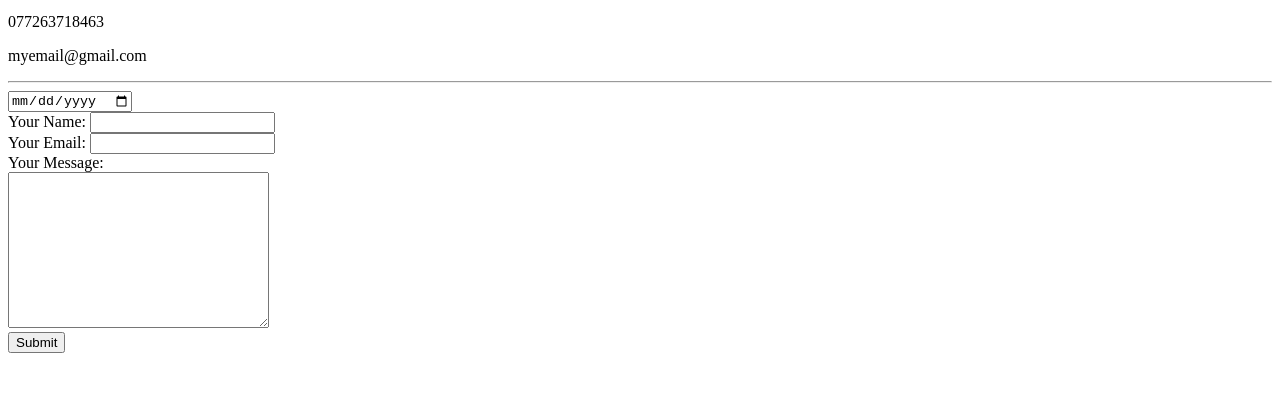
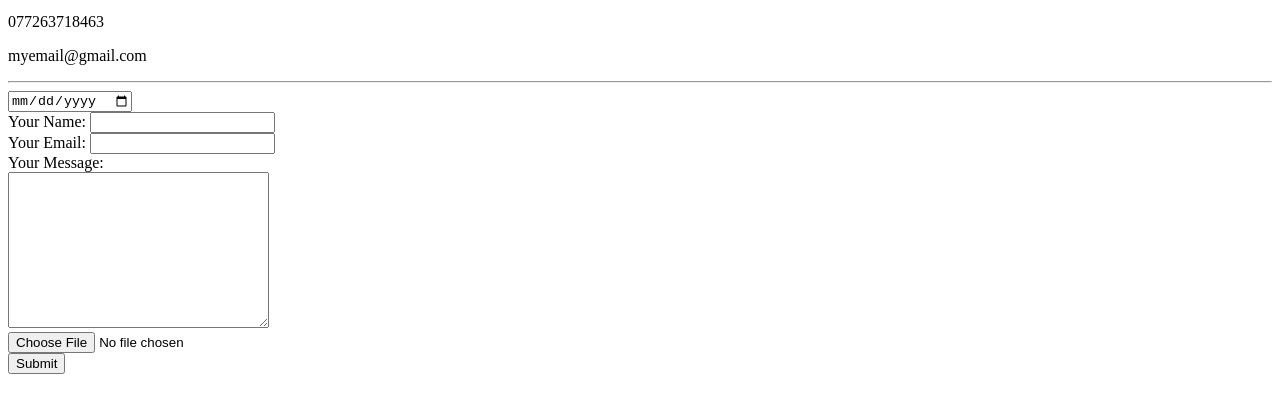
Before and after one commit to vishwasgowda66/cv, a plain HTML site: page contact-me.html in a window 1280 px wide. Shown: the part 101-514 px from the top of the page. Drawn offline with Linux system fonts and the light colour scheme.

Commit message:
Update contact-me.html

```diff
--- a/contact-me.html
+++ b/contact-me.html
@@ -20,6 +20,7 @@
       <input type="email" name="yourEmail" value=""><br>
       <label>Your Message:</label><br>
       <textarea name="yourMessage" rows="10" cols="30"></textarea><br>
+      <input type="file" name="image-f" id="image-file" accept="capture=camera,image/*"><br>
       <input type="submit" name="">
     </form>
 </body>
```
